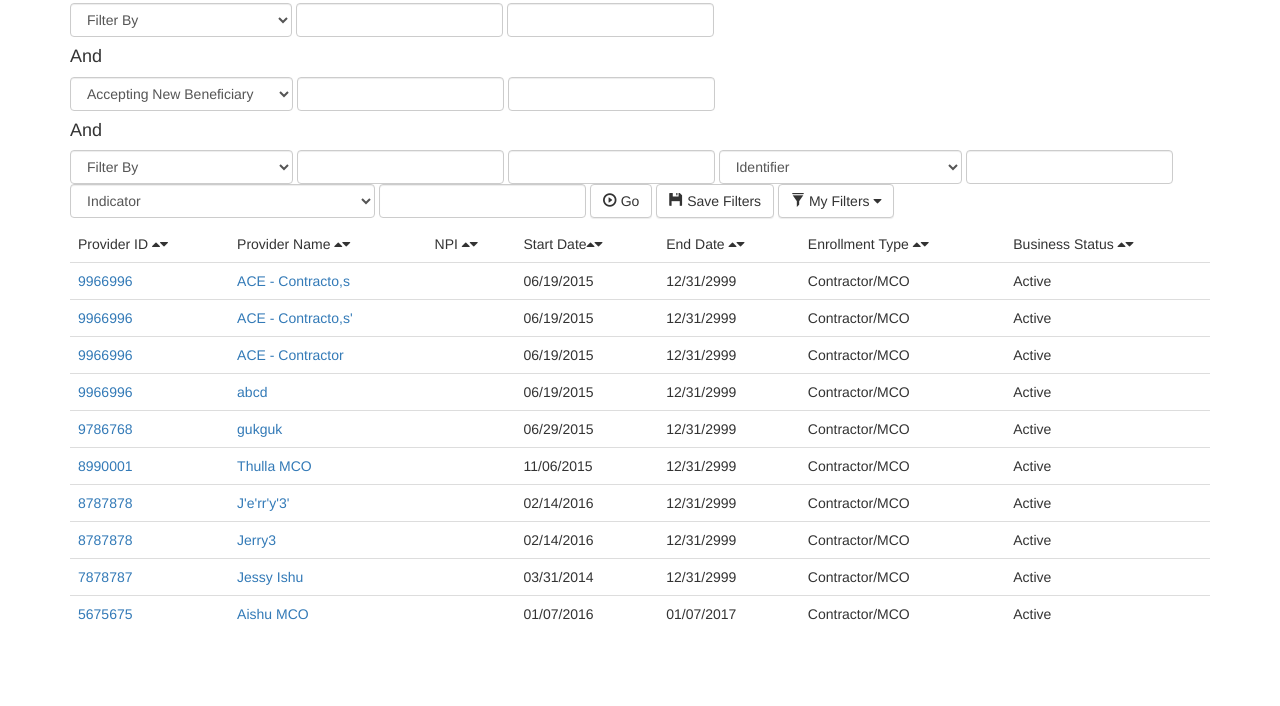
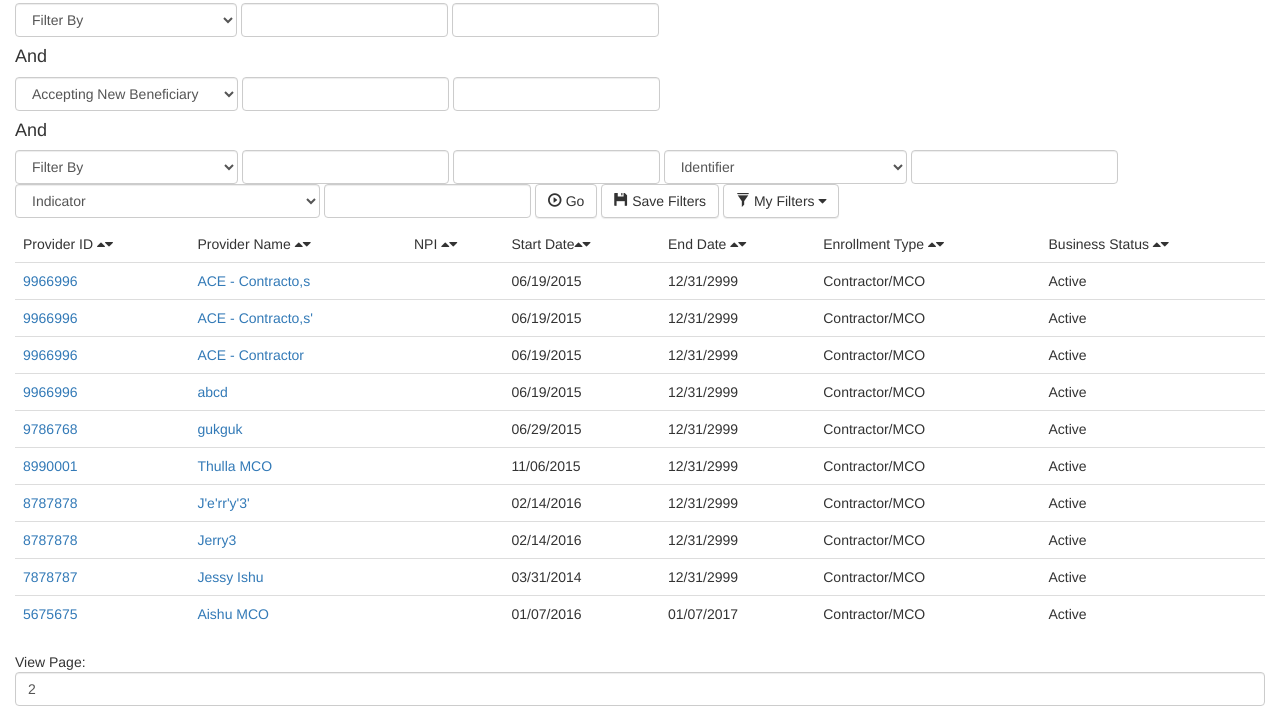
Before and after one commit to danieldanielecki/cnsi, a plain HTML site: page index.html in a window 1280 px wide. Shown: the part 281-987 px from the top of the page. Before the commit the page ends 933 px from the top, so only its background shows below. Drawn offline with Linux system fonts and the light colour scheme.

Commit message:
Fix not full section width

```diff
--- a/index.html
+++ b/index.html
@@ -139,7 +139,7 @@
 
         <!-- Main content. -->
         <section role="main">
-            <div class="container">
+            <div class="container-fluid">
                 <div class="row">
                     <!-- Close button above main section. -->
                     <button type="button" class="btn btn-default" aria-label="Close"><span class="glyphicon glyphicon-remove-sign" aria-hidden="true"></span> Close</button>
@@ -459,6 +459,7 @@
 
                 <!-- Bottom of Provider List. -->
                 <div class="bottom-provider-list">
+                    View Page: <input type="text" class="form-control" value="2">
 
                 </div>
             </div>
```
